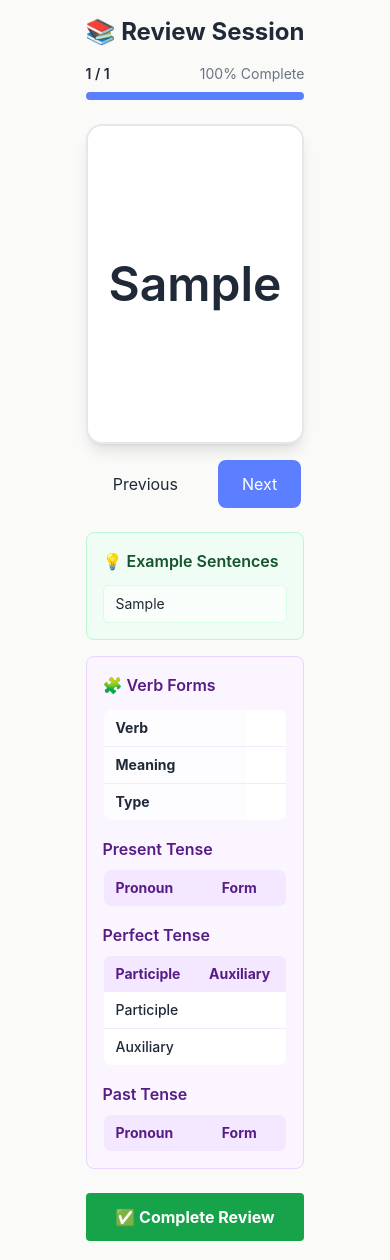
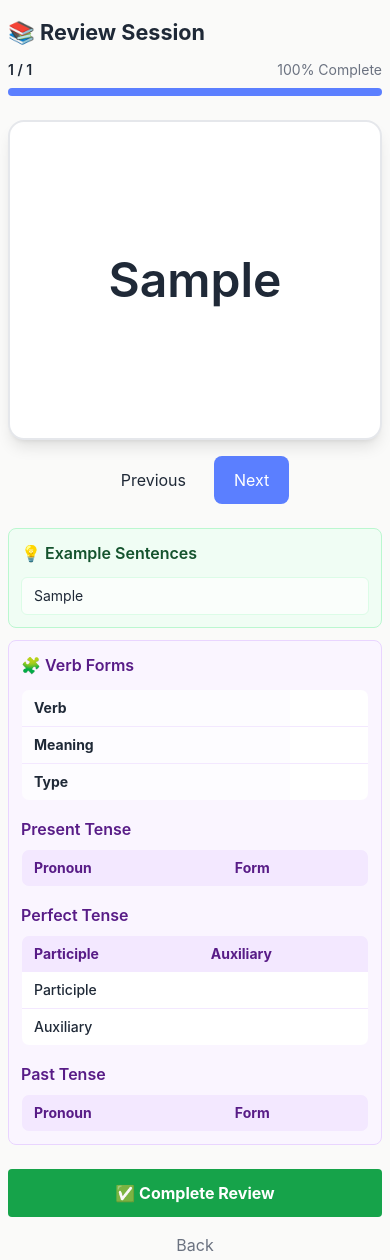
Before and after one commit to armin2080/Vocab-Buddy, a Django app: page /learning/review/start/ in a window 390 px wide. Shown: the part 127-1387 px from the top of the page. Run offline with Django 5.2, Linux system fonts and the light colour scheme; a user stored in the database is signed in; tables that the repository leaves empty hold one stand-in row (values such as "Sample post"); lists and menus that the app fills with data are empty; some libraries are stand-ins or nearby versions.

Commit message:
Improve review session mobile layout

```diff
--- a/templates/learning/review_session.html
+++ b/templates/learning/review_session.html
@@ -1,7 +1,7 @@
 {% extends 'base.html' %}
 
 {% block content %}
-<div class="max-w-3xl mx-auto">
+<div class="flashcard-review -mx-2 w-auto sm:mx-auto sm:w-full max-w-3xl">
   <h2 class="text-2xl font-bold mb-4">📚 Review Session</h2>
 
   <!-- Progress -->
@@ -20,21 +20,21 @@
     <div id="card-flip-zone" class="absolute inset-0" style="cursor:pointer">
       <div id="card-level-badge" class="absolute top-4 left-4 bg-secondary text-foreground px-3 py-1 rounded-full text-sm font-medium">{% if cards and cards.0.level %}{{ cards.0.level }}{% else %}LEVEL{% endif %}</div>
       <div id="card-inner" class="absolute inset-0 rounded-2xl" style="transform-style:preserve-3d;">
-        <div id="card-front" class="absolute inset-0 bg-card rounded-2xl border-2 border-primary shadow-lg flex items-center justify-center p-8 backface-hidden" style="transform:rotateY(0deg); -webkit-backface-visibility:hidden; backface-visibility:hidden; font-size:48px; font-weight:600;">{% if cards and cards.0.front %}{{ cards.0.front }}{% endif %}</div>
-        <div id="card-back" class="absolute inset-0 rounded-2xl border-2 border-primary shadow-lg flex items-center justify-center p-8 backface-hidden" style="transform:rotateY(180deg); -webkit-backface-visibility:hidden; backface-visibility:hidden; color:white; font-size:48px; font-weight:600; background: linear-gradient(135deg, var(--primary, #3b82f6), rgba(59, 130, 246, 0.5));">{% if cards and cards.0.back %}{{ cards.0.back }}{% endif %}</div>
+        <div id="card-front" class="flashcard-face absolute inset-0 bg-card rounded-2xl border-2 border-primary shadow-lg flex items-center justify-center backface-hidden" style="transform:rotateY(0deg); -webkit-backface-visibility:hidden; backface-visibility:hidden;">{% if cards and cards.0.front %}{{ cards.0.front }}{% endif %}</div>
+        <div id="card-back" class="flashcard-face absolute inset-0 rounded-2xl border-2 border-primary shadow-lg flex items-center justify-center backface-hidden" style="transform:rotateY(180deg); -webkit-backface-visibility:hidden; backface-visibility:hidden; color:white; background: linear-gradient(135deg, var(--primary, #3b82f6), rgba(59, 130, 246, 0.5));">{% if cards and cards.0.back %}{{ cards.0.back }}{% endif %}</div>
       </div>
     </div>
   </div>
 
   <!-- Controls -->
-  <div class="flex items-center justify-center gap-4 mb-6">
-    <button id="card-prev" class="flex items-center gap-2 px-6 py-3 bg-secondary text-foreground rounded-lg hover:bg-secondary/80">Previous</button>
-    <button id="card-next" class="flex items-center gap-2 px-6 py-3 bg-primary text-white rounded-lg hover:bg-primary/90">Next</button>
+  <div class="flex items-center justify-center gap-2 sm:gap-4 mb-6">
+    <button id="card-prev" class="flex items-center gap-2 px-5 sm:px-6 py-3 bg-secondary text-foreground rounded-lg hover:bg-secondary/80">Previous</button>
+    <button id="card-next" class="flex items-center gap-2 px-5 sm:px-6 py-3 bg-primary text-white rounded-lg hover:bg-primary/90">Next</button>
   </div>
 
   <!-- Examples & Paragraph -->
-  <div class="space-y-4">
-    <div class="bg-green-50 border border-green-200 rounded-lg p-4">
+  <div class="space-y-3 sm:space-y-4">
+    <div class="bg-green-50 border border-green-200 rounded-lg p-3 sm:p-4">
       <h3 class="font-semibold text-green-900 mb-3">💡 Example Sentences</h3>
       <ul id="card-examples" class="space-y-2 text-sm text-foreground">
         {% if cards and cards.0.examples %}
@@ -45,7 +45,7 @@
       </ul>
     </div>
 
-    <div id="verb-section" class="bg-purple-50 border border-purple-200 rounded-lg p-4" style="{% if not cards or not cards.0.is_verb %}display:none;{% endif %}">
+    <div id="verb-section" class="bg-purple-50 border border-purple-200 rounded-lg p-3 sm:p-4" style="{% if not cards or not cards.0.is_verb %}display:none;{% endif %}">
       <h3 class="font-semibold text-purple-900 mb-3">🧩 Verb Forms</h3>
       <div class="overflow-x-auto space-y-4">
         <table class="w-full text-sm border border-purple-200 rounded-lg overflow-hidden">
```
